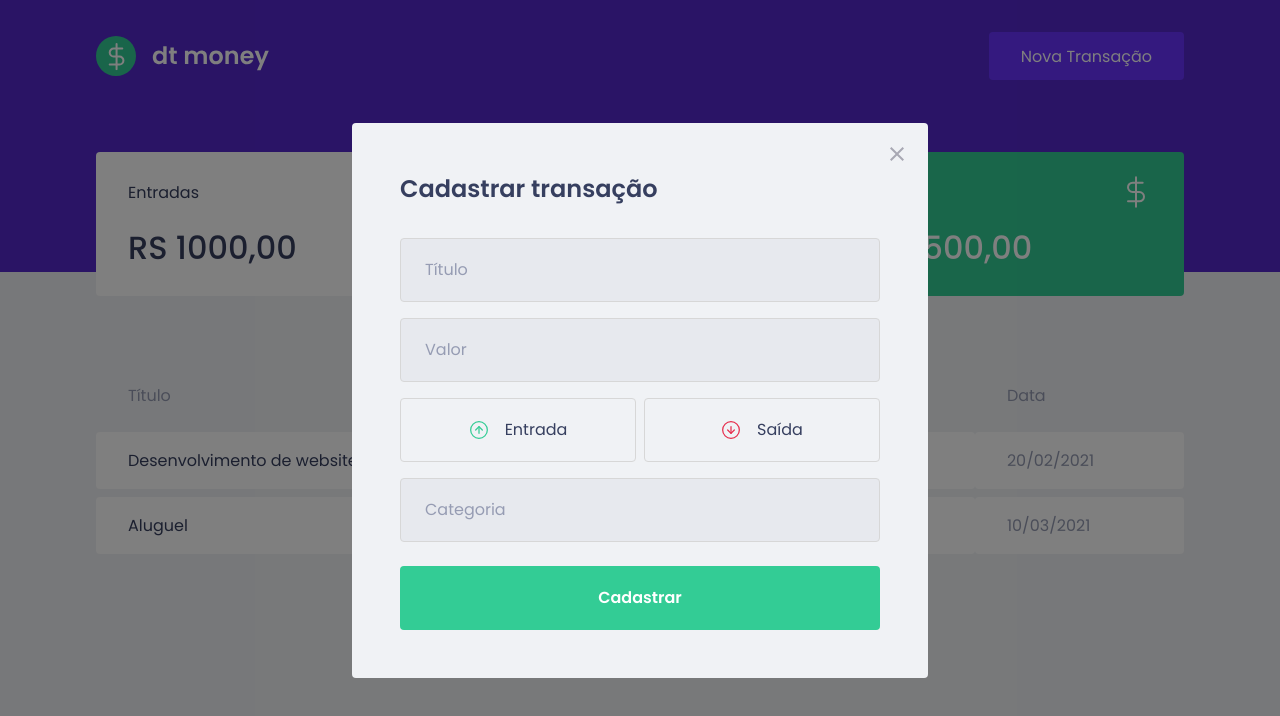
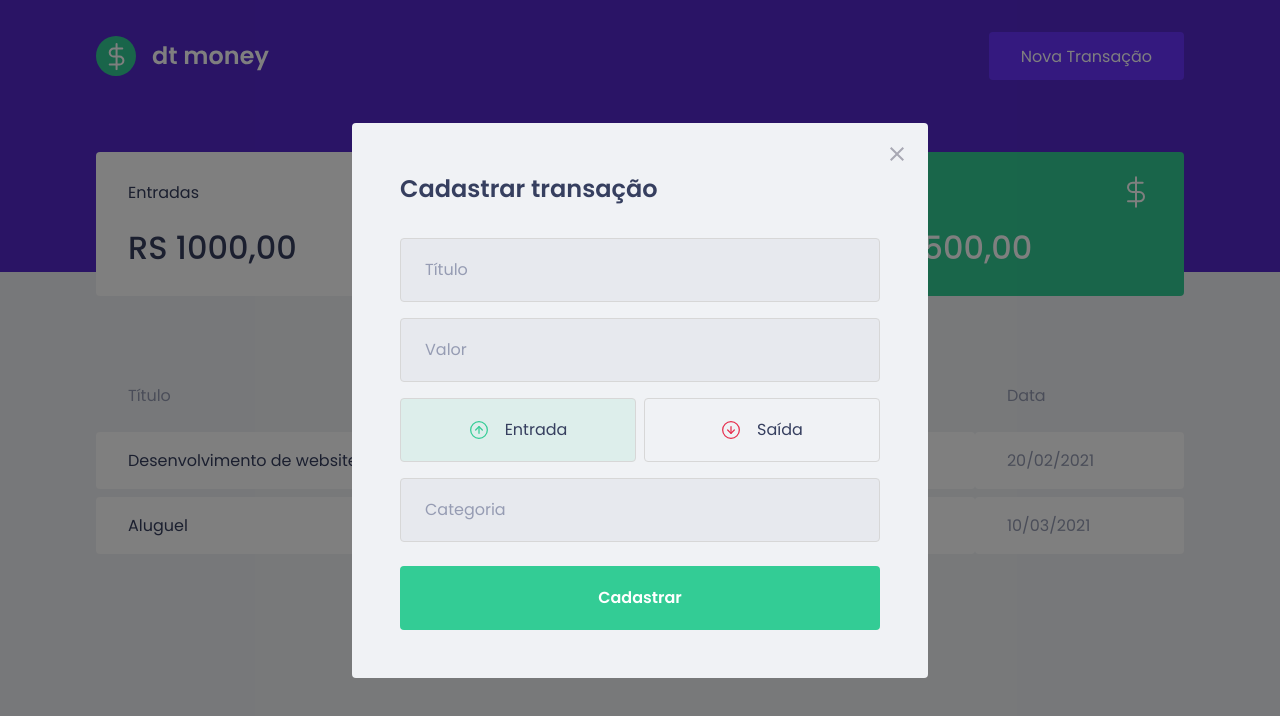
Before and after one commit to candinhojr/controle-de-financas-pessoais, a React (Create React App) app: page / in a window 1280 px wide. Both pictures are taken after a click on the button "Nova Transação". Shown: the top 716 px of the page. Built offline with nearby package versions, Linux system fonts and the light colour scheme; no server answers; what miragejs would draw is missing.

Commit message:
Alterando as cores dos botões

```diff
--- a/src/components/NewTransactionModal/index.tsx
+++ b/src/components/NewTransactionModal/index.tsx
@@ -1,9 +1,10 @@
+import { useState } from "react";
 import Modal from "react-modal";
 import incomeImg from "../../assets/income.svg";
 import outcomeImg from "../../assets/outcome.svg";
 import closeImg from "../../assets/close.svg";
 
-import { Container, TransactionTypeContainer } from "./styles";
+import { Container, TransactionTypeContainer, RadioBox } from "./styles";
 
 interface NewTransactionModalProps {
   isOpen: boolean;
@@ -14,6 +15,8 @@ export function NewTransactionModal({
   isOpen,
   onRequestClose,
 }: NewTransactionModalProps) {
+  const [type, setType] = useState("deposit");
+
   return (
     <Modal
       isOpen={isOpen}
@@ -36,14 +39,28 @@ export function NewTransactionModal({
         <input type="number" placeholder="Valor" />
 
         <TransactionTypeContainer>
-          <button type="button">
+          <RadioBox
+            type="button"
+            onClick={() => {
+              setType("deposit");
+            }}
+            isActive={type === "deposit"}
+            activeColor="green"
+          >
             <img src={incomeImg} alt="Entrada" />
             <span>Entrada</span>
-          </button>
-          <button type="button">
+          </RadioBox>
+          <RadioBox
+            type="button"
+            onClick={() => {
+              setType("withdraw");
+            }}
+            isActive={type === "withdraw"}
+            activeColor="red"
+          >
             <img src={outcomeImg} alt="Saída" />
             <span>Saída</span>
-          </button>
+          </RadioBox>
         </TransactionTypeContainer>
 
         <input placeholder="Categoria" />
--- a/src/components/NewTransactionModal/styles.ts
+++ b/src/components/NewTransactionModal/styles.ts
@@ -1,5 +1,5 @@
 import styled from "styled-components";
-import { darken } from "polished";
+import { darken, transparentize } from "polished";
 
 export const Container = styled.form`
   h2 {
@@ -54,13 +54,27 @@ export const TransactionTypeContainer = styled.div`
   display: grid;
   grid-template-columns: 1fr 1fr;
   gap: 0.5rem;
+`;
 
-  button {
+interface RadioBoxProps {
+  isActive: boolean;
+  activeColor: "green" | "red";
+}
+
+const colors = {
+  green: "#33cc95",
+  red: "#e52e4d",
+};
+
+export const RadioBox = styled.button<RadioBoxProps>`
   height: 4rem;
   border: 1px solid #d7d7d7;
   border-radius: 0.25rem;
 
-    background: transparent;
+  background: ${(props) =>
+    props.isActive
+      ? transparentize(0.9, colors[props.activeColor])
+      : "transparent"};
 
   display: flex;
   align-items: center;
@@ -83,5 +97,4 @@ export const TransactionTypeContainer = styled.div`
     font-size: 1rem;
     color: var(--text-title);
   }
-  }
 `;
```
Lines whose indentation alone changed are shown as unchanged.
